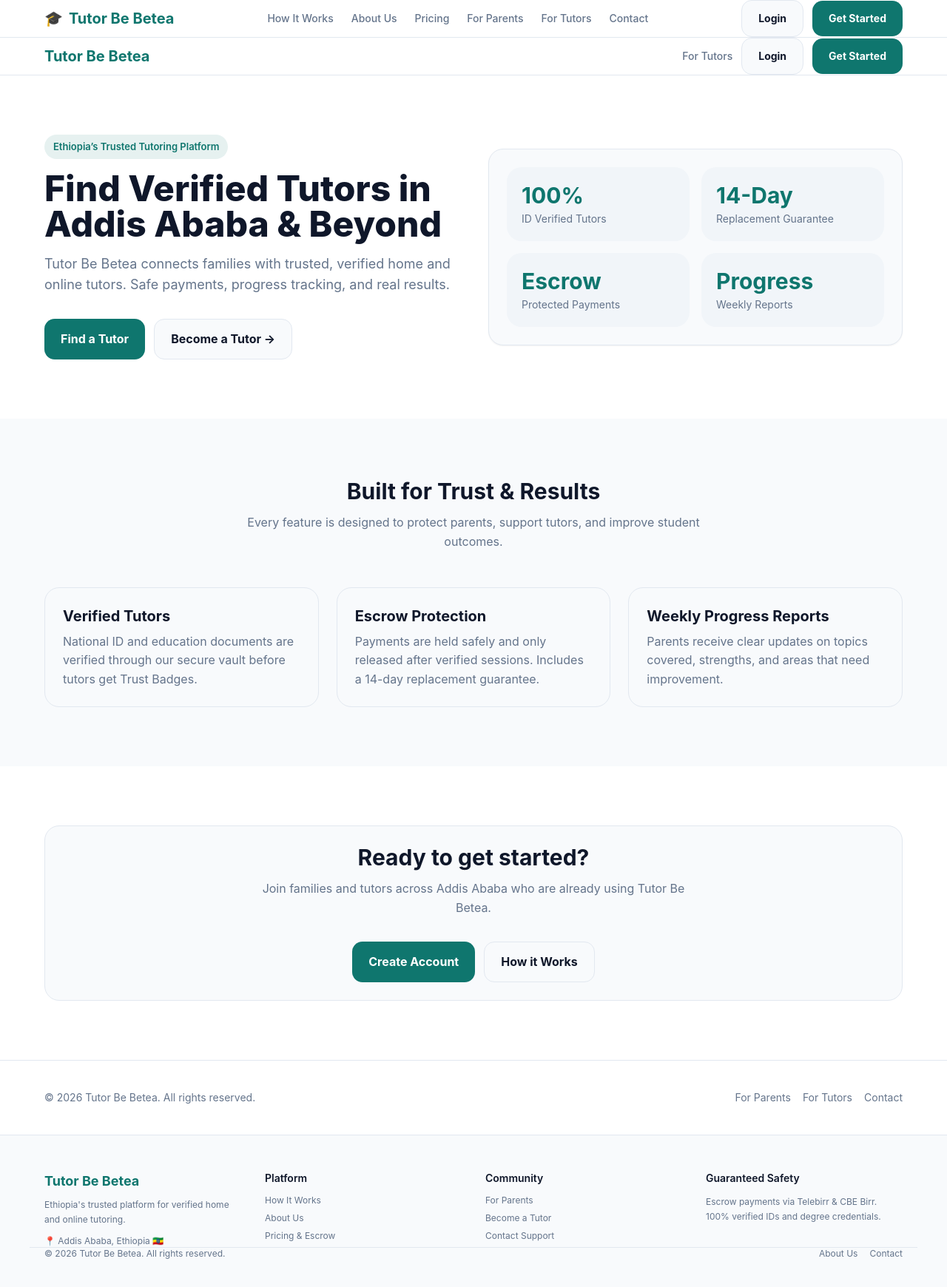
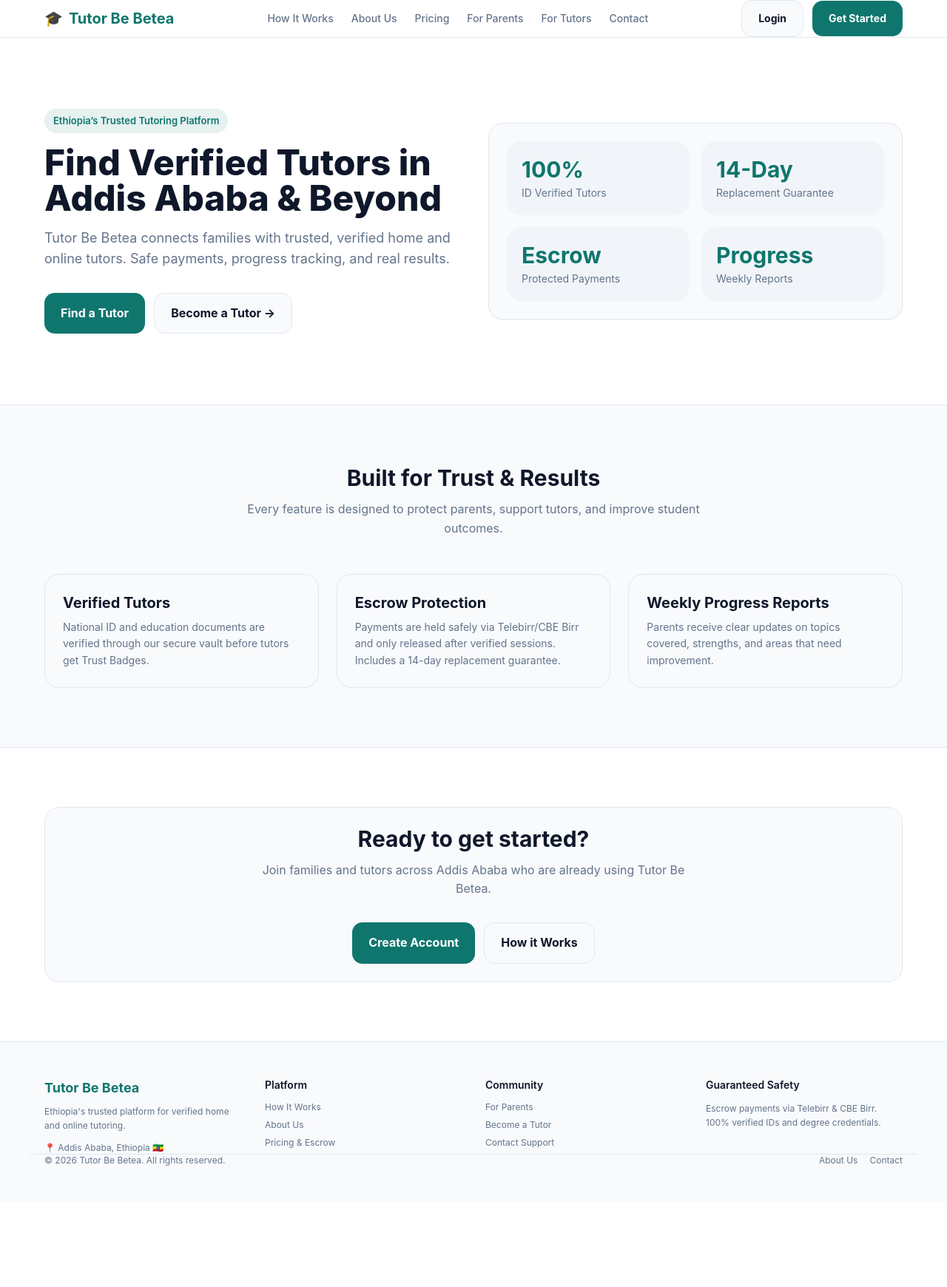
Before and after one commit to Zeordi/tutor-be-betea, a Next.js app in the folder apps/web/: page / in a window 1280 px wide. Shown: the top 1740 px of the page at 74% size. After the commit the page ends 1625 px from the top, so only its background shows below. Built offline with nearby package versions, Linux system fonts and the light colour scheme.

Commit message:
Update page.tsx

```diff
--- a/apps/web/app/(marketing)/page.tsx
+++ b/apps/web/app/(marketing)/page.tsx
@@ -1,32 +1,14 @@
+import Link from "next/link";
+
 export default function HomePage() {
   return (
-    <main>
-      {/* Navbar */}
-      <header className="border-b border-[var(--border)] bg-[var(--background)]/80 backdrop-blur sticky top-0 z-50">
-        <div className="container flex items-center justify-between py-4">
-          <div className="text-xl font-bold text-[var(--primary)]">
-            Tutor Be Betea
-          </div>
-          <div className="flex items-center gap-3">
-            <a href="/for-tutors" className="text-sm font-medium text-[var(--secondary)]">
-              For Tutors
-            </a>
-            <a href="/login" className="btn btn-secondary text-sm px-4 py-2">
-              Login
-            </a>
-            <a href="/register" className="btn btn-primary text-sm px-4 py-2">
-              Get Started
-            </a>
-          </div>
-        </div>
-      </header>
-
+    <>
       {/* Hero */}
-      <section className="section">
+      <section className="section py-16 md:py-24">
         <div className="container grid gap-10 lg:grid-cols-2 items-center">
           <div>
             <div className="badge mb-4">Ethiopia’s Trusted Tutoring Platform</div>
-            <h1 className="text-4xl md:text-5xl font-extrabold leading-tight mb-4">
+            <h1 className="text-4xl md:text-5xl font-extrabold leading-tight mb-4 text-[var(--foreground)]">
               Find Verified Tutors in Addis Ababa & Beyond
             </h1>
             <p className="text-lg text-[var(--secondary)] mb-8 max-w-xl">
@@ -35,16 +17,16 @@ export default function HomePage() {
             </p>
 
             <div className="flex flex-wrap gap-3">
-              <a href="/tutors" className="btn btn-primary">
+              <Link href="/register?role=PARENT" className="btn btn-primary">
                 Find a Tutor
-              </a>
-              <a href="/for-tutors" className="btn btn-secondary">
+              </Link>
+              <Link href="/for-tutors" className="btn btn-secondary">
                 Become a Tutor →
-              </a>
+              </Link>
             </div>
           </div>
 
-          <div className="card shadow-sm">
+          <div className="card shadow-sm border border-[var(--border)] bg-[var(--surface)] p-6 rounded-2xl">
             <div className="grid grid-cols-2 gap-4">
               <div className="rounded-2xl bg-[var(--surface-2)] p-5">
                 <div className="text-3xl font-bold text-[var(--primary)]">100%</div>
@@ -68,31 +50,31 @@ export default function HomePage() {
       </section>
 
       {/* Trust Section */}
-      <section className="section bg-[var(--surface)]">
+      <section className="section py-16 bg-[var(--surface)] border-y border-[var(--border)]">
         <div className="container">
           <div className="text-center mb-12">
-            <h2 className="text-3xl font-bold mb-3">Built for Trust & Results</h2>
+            <h2 className="text-3xl font-bold mb-3 text-[var(--foreground)]">Built for Trust & Results</h2>
             <p className="text-[var(--secondary)] max-w-2xl mx-auto">
               Every feature is designed to protect parents, support tutors, and improve student outcomes.
             </p>
           </div>
 
           <div className="grid md:grid-cols-3 gap-6">
-            <div className="card">
-              <h3 className="text-xl font-bold mb-2">Verified Tutors</h3>
-              <p className="text-[var(--secondary)]">
+            <div className="card p-6 bg-[var(--background)] border border-[var(--border)] rounded-2xl">
+              <h3 className="text-xl font-bold mb-2 text-[var(--foreground)]">Verified Tutors</h3>
+              <p className="text-[var(--secondary)] text-sm leading-relaxed">
                 National ID and education documents are verified through our secure vault before tutors get Trust Badges.
               </p>
             </div>
-            <div className="card">
-              <h3 className="text-xl font-bold mb-2">Escrow Protection</h3>
-              <p className="text-[var(--secondary)]">
-                Payments are held safely and only released after verified sessions. Includes a 14-day replacement guarantee.
+            <div className="card p-6 bg-[var(--background)] border border-[var(--border)] rounded-2xl">
+              <h3 className="text-xl font-bold mb-2 text-[var(--foreground)]">Escrow Protection</h3>
+              <p className="text-[var(--secondary)] text-sm leading-relaxed">
+                Payments are held safely via Telebirr/CBE Birr and only released after verified sessions. Includes a 14-day replacement guarantee.
               </p>
             </div>
-            <div className="card">
-              <h3 className="text-xl font-bold mb-2">Weekly Progress Reports</h3>
-              <p className="text-[var(--secondary)]">
+            <div className="card p-6 bg-[var(--background)] border border-[var(--border)] rounded-2xl">
+              <h3 className="text-xl font-bold mb-2 text-[var(--foreground)]">Weekly Progress Reports</h3>
+              <p className="text-[var(--secondary)] text-sm leading-relaxed">
                 Parents receive clear updates on topics covered, strengths, and areas that need improvement.
               </p>
             </div>
@@ -101,36 +83,24 @@ export default function HomePage() {
       </section>
 
       {/* CTA */}
-      <section className="section">
+      <section className="section py-20">
         <div className="container">
-          <div className="card text-center py-12 px-6">
-            <h2 className="text-3xl font-bold mb-3">Ready to get started?</h2>
+          <div className="card text-center py-12 px-6 bg-[var(--surface)] border border-[var(--border)] rounded-3xl">
+            <h2 className="text-3xl font-bold mb-3 text-[var(--foreground)]">Ready to get started?</h2>
             <p className="text-[var(--secondary)] mb-8 max-w-xl mx-auto">
               Join families and tutors across Addis Ababa who are already using Tutor Be Betea.
             </p>
             <div className="flex justify-center gap-3 flex-wrap">
-              <a href="/register" className="btn btn-primary">
+              <Link href="/register" className="btn btn-primary">
                 Create Account
-              </a>
-              <a href="/how-it-works" className="btn btn-secondary">
+              </Link>
+              <Link href="/how-it-works" className="btn btn-secondary">
                 How it Works
-              </a>
+              </Link>
             </div>
           </div>
         </div>
       </section>
-
-      {/* Footer */}
-      <footer className="border-t border-[var(--border)] py-10">
-        <div className="container flex flex-col md:flex-row justify-between gap-4 text-sm text-[var(--secondary)]">
-          <div>© {new Date().getFullYear()} Tutor Be Betea. All rights reserved.</div>
-          <div className="flex gap-4">
-            <a href="/for-parents">For Parents</a>
-            <a href="/for-tutors">For Tutors</a>
-            <a href="/contact">Contact</a>
-          </div>
-        </div>
-      </footer>
-    </main>
+    </>
   );
 }
```
